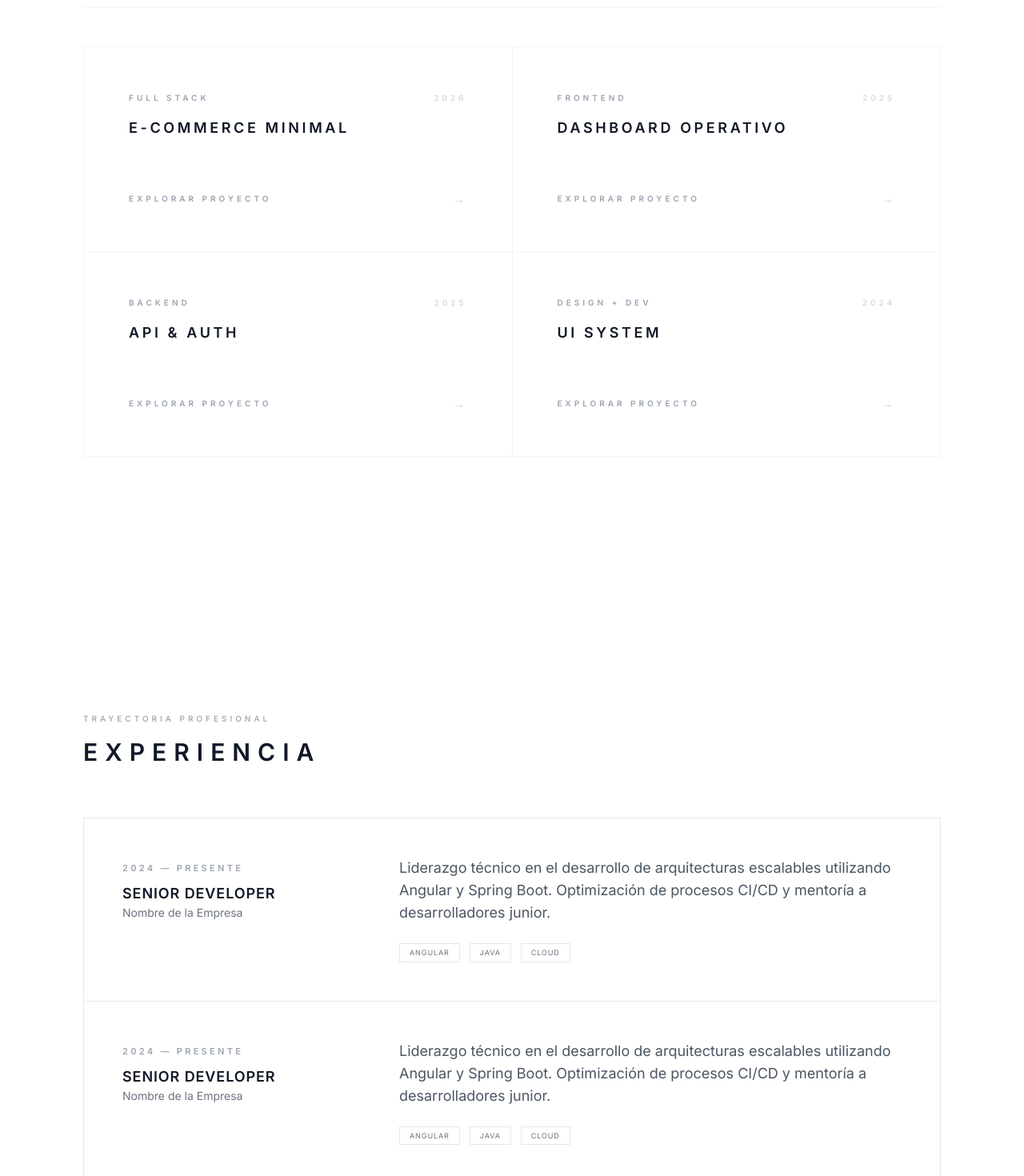
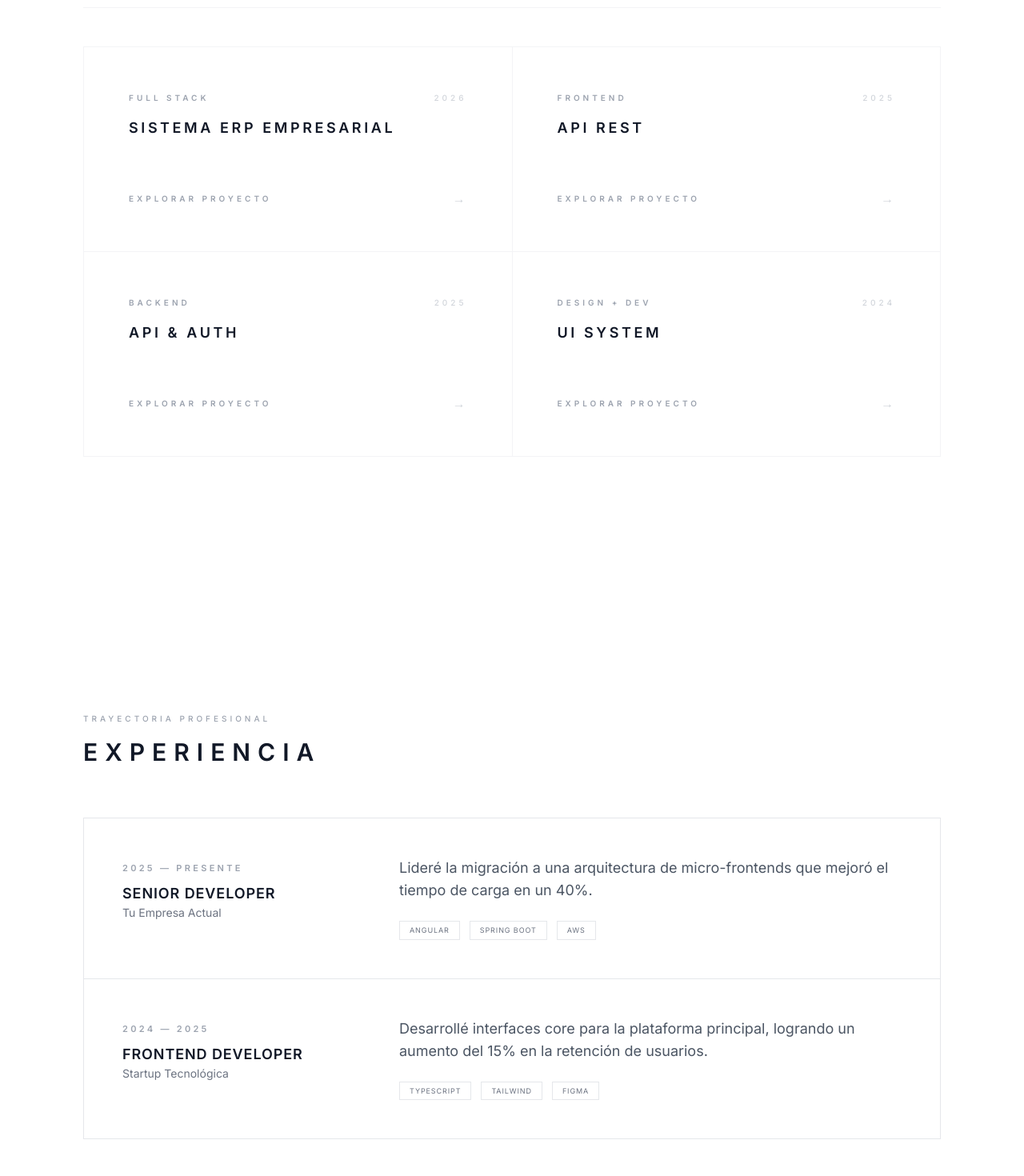
Before and after one commit to FrankAnthony1998/portfolio-anthony-espino, an Angular app: page / in a window 1280 px wide. Shown: the part 1076-2546 px from the top of the page at 80% size. Built offline with nearby package versions, Linux system fonts and the light colour scheme.

Commit message:
fix: add redirects for netlify

```diff
--- a/angular.json
+++ b/angular.json
@@ -91,7 +91,8 @@
             "karmaConfig": "karma.conf.js",
             "assets": [
               "src/favicon.ico",
-              "src/assets"
+              "src/assets",
+              "src/_redirects"
             ],
             "styles": [
               "src/styles.css"
--- a/src/app/app.component.ts
+++ b/src/app/app.component.ts
@@ -9,6 +9,6 @@ export class AppComponent {
   showHeader = true;
   showHero = true;
   showProjects = true;
-  showExperience = true;
+  showExperience = false;
   showContact = true;
 }
--- a/src/app/features/experience/experience.component.html
+++ b/src/app/features/experience/experience.component.html
@@ -12,60 +12,34 @@
 
     <div class="space-y-0 border-t border-l border-r border-gray-200 dark:border-gray-800">
 
-      <div class="group border-b border-gray-200 dark:border-gray-800 p-8 md:p-12 transition-all duration-500 hover:bg-gray-50 dark:hover:bg-[#111111]">
+      <div *ngFor="let item of items" class="group border-b border-gray-200 dark:border-gray-800 p-8 md:p-12 transition-all duration-500 hover:bg-gray-50 dark:hover:bg-[#111111]">
         <div class="flex flex-col md:flex-row md:items-start md:justify-between gap-8">
 
           <div class="md:w-1/3">
             <span class="text-[11px] font-bold uppercase tracking-[0.3em] text-gray-400 dark:text-gray-500">
-              2024 — Presente
+              {{ item.period }}
             </span>
             <h3 class="mt-2 text-lg font-semibold uppercase tracking-wider text-gray-900 dark:text-white">
-              Senior Developer
+              {{ item.role }}
             </h3>
-            <p class="text-sm text-gray-500 dark:text-gray-400">Nombre de la Empresa</p>
+            <p class="text-sm text-gray-500 dark:text-gray-400">{{ item.company }}</p>
           </div>
 
           <div class="md:w-2/3">
             <p class="text-base leading-relaxed text-gray-600 dark:text-gray-400 md:text-lg">
-              Liderazgo técnico en el desarrollo de arquitecturas escalables utilizando Angular y Spring Boot. Optimización de procesos CI/CD y mentoría a desarrolladores junior.
+              {{ item.summary }}
             </p>
+
             <div class="mt-6 flex flex-wrap gap-3">
-              <span class="px-3 py-1 border border-gray-200 dark:border-gray-700 text-[9px] uppercase tracking-widest text-gray-500">Angular</span>
-              <span class="px-3 py-1 border border-gray-200 dark:border-gray-700 text-[9px] uppercase tracking-widest text-gray-500">Java</span>
-              <span class="px-3 py-1 border border-gray-200 dark:border-gray-700 text-[9px] uppercase tracking-widest text-gray-500">Cloud</span>
+              <span *ngFor="let tag of item.tags" class="px-3 py-1 border border-gray-200 dark:border-gray-700 text-[9px] uppercase tracking-widest text-gray-500 dark:text-gray-400">
+                {{ tag }}
+              </span>
             </div>
           </div>
 
         </div>
       </div>
 
-      <div class="group border-b border-gray-200 dark:border-gray-800 p-8 md:p-12 transition-all duration-500 hover:bg-gray-50 dark:hover:bg-[#111111]">
-        <div class="flex flex-col md:flex-row md:items-start md:justify-between gap-8">
-
-          <div class="md:w-1/3">
-            <span class="text-[11px] font-bold uppercase tracking-[0.3em] text-gray-400 dark:text-gray-500">
-              2024 — Presente
-            </span>
-            <h3 class="mt-2 text-lg font-semibold uppercase tracking-wider text-gray-900 dark:text-white">
-              Senior Developer
-            </h3>
-            <p class="text-sm text-gray-500 dark:text-gray-400">Nombre de la Empresa</p>
-          </div>
-
-          <div class="md:w-2/3">
-            <p class="text-base leading-relaxed text-gray-600 dark:text-gray-400 md:text-lg">
-              Liderazgo técnico en el desarrollo de arquitecturas escalables utilizando Angular y Spring Boot. Optimización de procesos CI/CD y mentoría a desarrolladores junior.
-            </p>
-            <div class="mt-6 flex flex-wrap gap-3">
-              <span class="px-3 py-1 border border-gray-200 dark:border-gray-700 text-[9px] uppercase tracking-widest text-gray-500">Angular</span>
-              <span class="px-3 py-1 border border-gray-200 dark:border-gray-700 text-[9px] uppercase tracking-widest text-gray-500">Java</span>
-              <span class="px-3 py-1 border border-gray-200 dark:border-gray-700 text-[9px] uppercase tracking-widest text-gray-500">Cloud</span>
-            </div>
-          </div>
-
-        </div>
-      </div>
-
-      </div>
+    </div>
   </div>
 </section>
--- a/src/app/features/experience/experience.component.ts
+++ b/src/app/features/experience/experience.component.ts
@@ -5,6 +5,7 @@ type ExperienceItem = {
   role: string;
   period: string;
   summary: string;
+  tags: string[]; // <--- Nuevo campo para el stack
 };
 
 @Component({
@@ -15,16 +16,18 @@ type ExperienceItem = {
 export class ExperienceComponent {
   readonly items: ExperienceItem[] = [
     {
-      company: 'Empresa / Cliente',
-      role: 'Desarrollador Full Stack',
-      period: '2025 — 2026',
-      summary: 'Construcción de productos web con foco en claridad, performance y UI minimalista.',
+      company: 'Tu Empresa Actual',
+      role: 'Senior Developer',
+      period: '2025 — Presente',
+      summary: 'Lideré la migración a una arquitectura de micro-frontends que mejoró el tiempo de carga en un 40%.',
+      tags: ['Angular', 'Spring Boot', 'AWS']
     },
     {
-      company: 'Startup',
+      company: 'Startup Tecnológica',
       role: 'Frontend Developer',
       period: '2024 — 2025',
-      summary: 'Diseño de interfaces funcionales y sistemas de componentes consistentes.',
+      summary: 'Desarrollé interfaces core para la plataforma principal, logrando un aumento del 15% en la retención de usuarios.',
+      tags: ['TypeScript', 'Tailwind', 'Figma']
     },
   ];
 }
--- a/src/app/features/hero/hero.component.ts
+++ b/src/app/features/hero/hero.component.ts
@@ -9,7 +9,7 @@ export class HeroComponent {
   readonly meta = 'PORTAFOLIO 2026';
   readonly signature = '+J / ROSE';
   readonly title = 'ANTHONY ESPINO';
-  readonly subtitle = 'Desarrollador Full Stack enfocado en diseño funcional';
+  readonly subtitle = 'Full Stack Developer | Angular, Java, Spring Boot & Oracle';
 
   scrollTo(id: string): void {
     const el = document.getElementById(id);
--- a/src/app/features/projects/projects.component.ts
+++ b/src/app/features/projects/projects.component.ts
@@ -14,8 +14,8 @@ type Project = {
 })
 export class ProjectsComponent {
   readonly projects: Project[] = [
-    { title: 'E-commerce Minimal', role: 'Full Stack', year: '2026', href: '#' },
-    { title: 'Dashboard Operativo', role: 'Frontend', year: '2025', href: '#' },
+    { title: 'Sistema ERP Empresarial', role: 'Full Stack', year: '2026', href: '#' },
+    { title: 'API REST', role: 'Frontend', year: '2025', href: '#' },
     { title: 'API & Auth', role: 'Backend', year: '2025', href: '#' },
     { title: 'UI System', role: 'Design + Dev', year: '2024', href: '#' },
   ];
```
Also changed, not shown: 1 other file (tests, documents, lock files or other folders).
